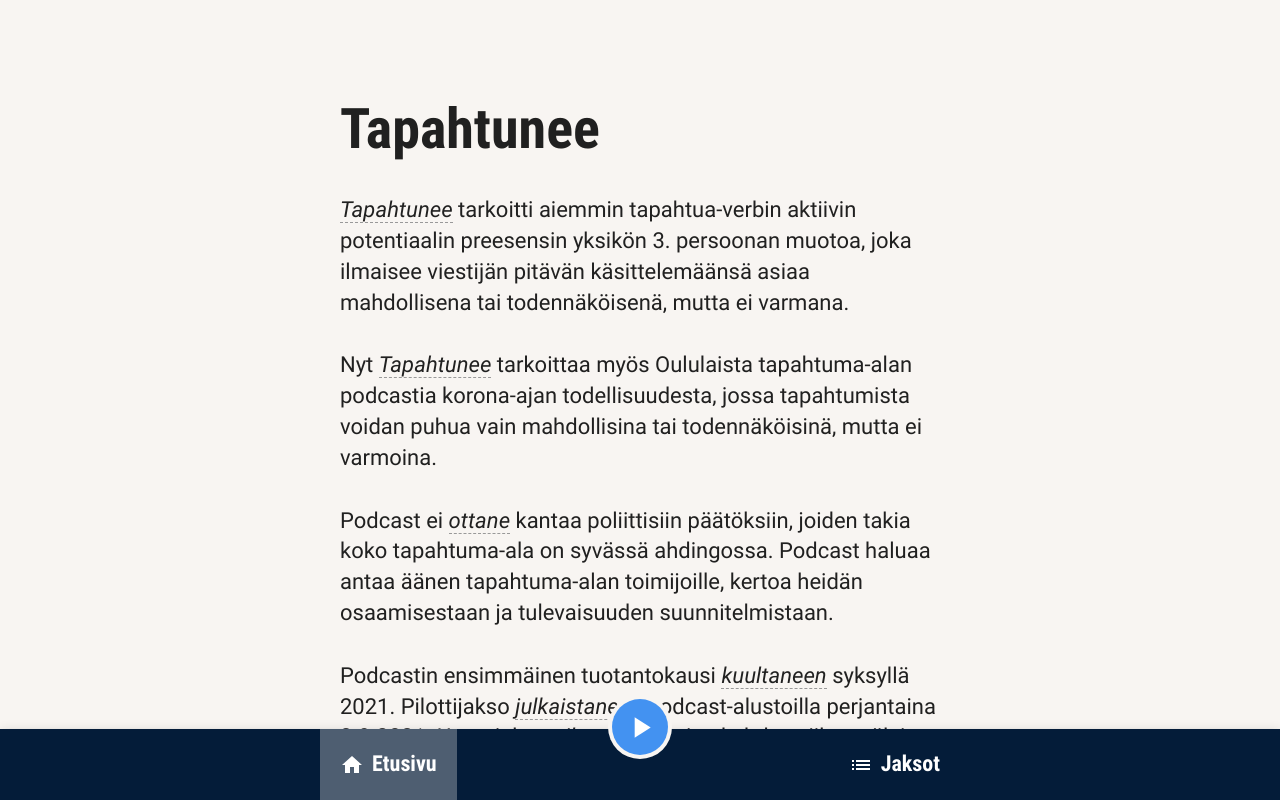
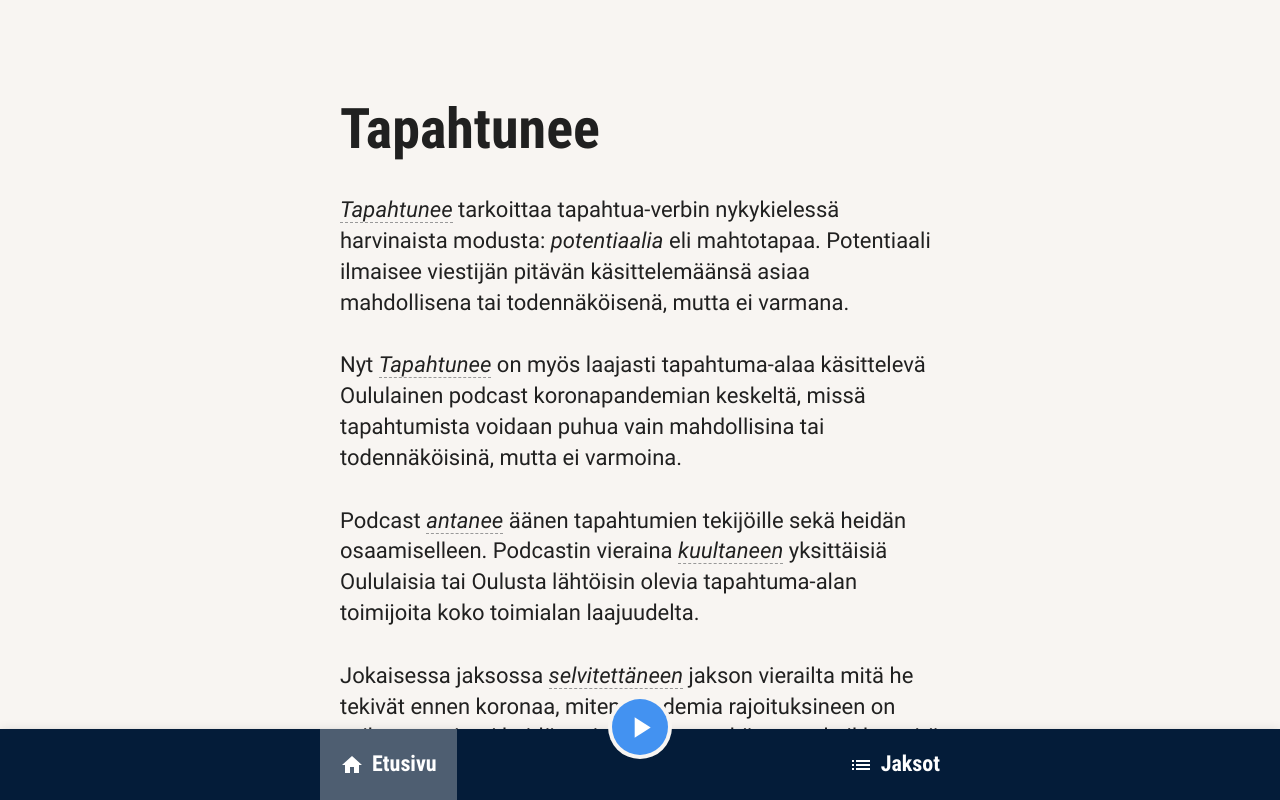
Before and after one commit to oskarijarvelin/tapahtunee, a Next.js app: page / in a window 1280 px wide. Built offline with nearby package versions, Linux system fonts and the light colour scheme.

Commit message:
Updated front page texts

```diff
--- a/pages/index.js
+++ b/pages/index.js
@@ -16,7 +16,8 @@ const useStyles = makeStyles((theme) => ({
     textTransform: 'none'
   },
   potentiaali: {
-    borderBottom: '1px dashed #999'
+    borderBottom: '1px dashed #999',
+    cursor: 'help'
   }
 }));
 
@@ -34,31 +35,49 @@ export default function Index() {
 
         <Box pb={4}>
           <Typography variant="body2">
-            <i className={classes.potentiaali}>Tapahtunee</i> tarkoitti aiemmin tapahtua-verbin aktiivin potentiaalin preesensin yksikön 3. persoonan muotoa, joka ilmaisee viestijän pitävän käsittelemäänsä asiaa mahdollisena tai todennäköisenä, mutta ei varmana.
+            <i className={classes.potentiaali}>Tapahtunee</i> tarkoittaa tapahtua-verbin nykykielessä harvinaista modusta: <i>potentiaalia</i> eli mahtotapaa. Potentiaali ilmaisee viestijän pitävän käsittelemäänsä asiaa mahdollisena tai todennäköisenä, mutta ei varmana.
           </Typography>
         </Box>
 
         <Box pb={4}>
           <Typography variant="body2">
-            Nyt <i className={classes.potentiaali}>Tapahtunee</i> tarkoittaa myös Oululaista tapahtuma-alan podcastia korona-ajan todellisuudesta, jossa tapahtumista voidan puhua vain mahdollisina tai todennäköisinä, mutta ei varmoina.
+            Nyt <i className={classes.potentiaali}>Tapahtunee</i> on myös laajasti tapahtuma-alaa käsittelevä Oululainen podcast koronapandemian keskeltä, missä tapahtumista voidaan puhua vain mahdollisina tai todennäköisinä, mutta ei varmoina.
           </Typography>
         </Box>
 
         <Box pb={4}>
           <Typography variant="body2">
-            Podcast ei <i className={classes.potentiaali}>ottane</i> kantaa poliittisiin päätöksiin, joiden takia koko tapahtuma-ala on syvässä ahdingossa. Podcast haluaa antaa äänen tapahtuma-alan toimijoille, kertoa heidän osaamisestaan ja tulevaisuuden suunnitelmistaan.
+            Podcast <i className={classes.potentiaali}>antanee</i> äänen tapahtumien tekijöille sekä heidän osaamiselleen. Podcastin vieraina <i className={classes.potentiaali}>kuultaneen</i> yksittäisiä Oululaisia tai Oulusta lähtöisin olevia tapahtuma-alan toimijoita koko toimialan laajuudelta.
           </Typography>
         </Box>
 
         <Box pb={4}>
           <Typography variant="body2">
-            Podcastin ensimmäinen tuotantokausi <i className={classes.potentiaali}>kuultaneen</i> syksyllä 2021. Pilottijakso <i className={classes.potentiaali}>julkaistaneen</i> podcast-alustoilla perjantaina 3.9.2021. Uutta jaksoa <i className={classes.potentiaali}>ilmestynee</i> aina kahden viikon välein jouluun asti.
+            Jokaisessa jaksossa <i className={classes.potentiaali}>selvitettäneen</i> jakson vierailta mitä he tekivät ennen koronaa, miten pandemia rajoituksineen on vaikuttanut juuri heidän toimintaansa sekä ennen kaikkea sitä millä keinoin he aikovat selviytyä pandemian yli kohti Euroopan kulttuuripääkaupunkivuotta 2026.
+          </Typography>
+        </Box>
+
+        <Box pb={4}>
+          <Typography variant="body2">
+            Podcastissa <i className={classes.potentiaali}>osoitettaneen</i> ettei tapahtuma-ala jää tuleen makaamaan vaan etsii yhdessä selviytymiskeinoja, antaa vertaistukea ja inspiroi uuden liiketoiminnan rakentamisessa - pohjoisten tapahtumien tekijöiltä pohjoisten tapahtumien tekijöille.
+          </Typography>
+        </Box>
+
+        <Box pb={4}>
+          <Typography variant="h4" component="h2">
+            Tuotantokausi 1 saapuu syksyllä 2021
+          </Typography>
+        </Box>
+
+        <Box pb={4}>
+          <Typography variant="body2">
+            Pilottijakso <i className={classes.potentiaali}>julkaistaneen</i> podcast-alustoilla perjantaina 3.9.2021. Uutta jaksoa <i className={classes.potentiaali}>ilmestynee</i> aina kahden viikon välein jouluun asti.
           </Typography>
         </Box>
 
         <Box pb={6}>
           <Typography variant="body2">
-            Podcastin vieraina <i className={classes.potentiaali}>kuultaneen</i> Oululaisia tai Oulusta lähtöisin olevia tapahtuma-alan tekijöitä freelancereista artisteihin, tapahtumajärjestäjistä ohjelmatoimistoihin ja tapahtumapaikkojen omistajista tapahtuma-alan opiskelijoihin.
+            Ensimmäisellä tuotantokaudella podcastin vieraina <i className={classes.potentiaali}>kuultaneen</i> Oululaisia tai Oulusta lähtöisin olevia freelancereita, artisteja, tapahtumajärjestäjiä, ohjelmatoimistoja sekä alan opiskelijoita. Listaa täydennetään vieraiden varmistuttua kesän aikana.
           </Typography>
         </Box>
       </Container>
```
